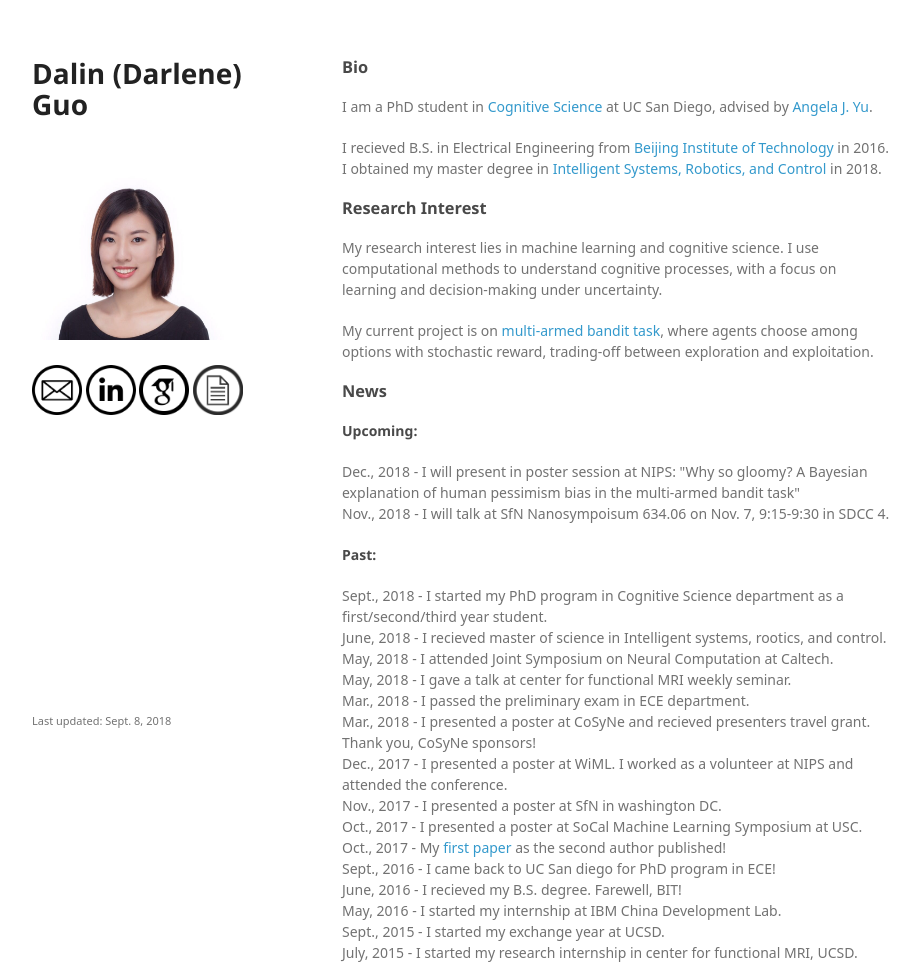
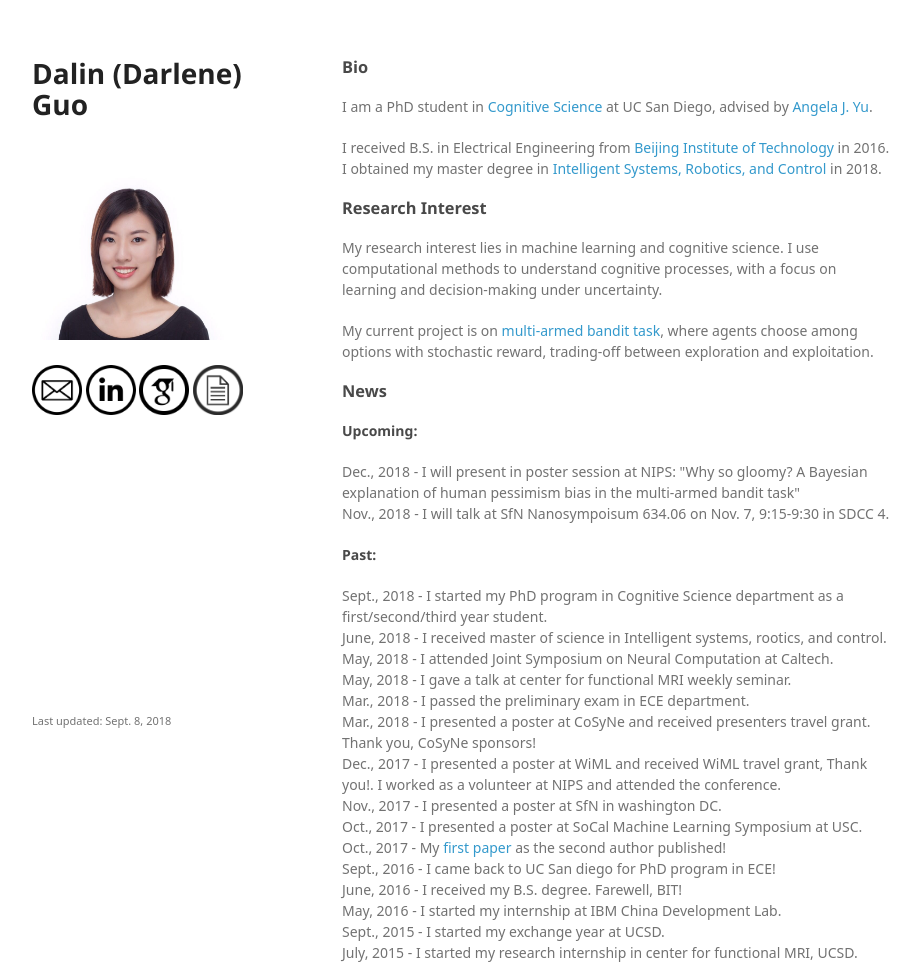
Before and after one commit to dalinguo/dalinguo.github.io, a plain HTML site: page index.html in a window 1280 px wide. Shown: the top 966 px of the page, without its empty margins (178-1095 px from the left). Drawn offline with Linux system fonts and the light colour scheme; a web font is replaced by a local one.

Commit message:
fix typo

```diff
--- a/index.html
+++ b/index.html
@@ -42,7 +42,7 @@
 
 <p>I am a PhD student in <a href = "http://www.cogsci.ucsd.edu/">Cognitive Science</a> at UC San Diego, advised by <a href="http://www.cogsci.ucsd.edu/~ajyu/">Angela J. Yu</a>. </p>
 
-<p>I recieved B.S. in Electrical Engineering from <a href="http://english.bit.edu.cn/ensite/sie/index.htm">
+<p>I received B.S. in Electrical Engineering from <a href="http://english.bit.edu.cn/ensite/sie/index.htm">
           Beijing Institute of Technology </a> in 2016. I obtained my master degree in <a href="http://ece.ucsd.edu/faculty-research/ece-research-areas/intelligent-systems-robotics-control"> Intelligent Systems, Robotics, and Control</a> in 2018.</p>
 
 <h3>
@@ -58,17 +58,17 @@
 <br>Nov., 2018 - I will talk at SfN Nanosympoisum 634.06 on Nov. 7, 9:15-9:30 in SDCC 4.</p>
 <h4> Past: </h4>
 <p>Sept., 2018 - I started my PhD program in Cognitive Science department as a first/second/third year student.
-<br> June, 2018 - I recieved master of science in Intelligent systems, rootics, and control.
+<br> June, 2018 - I received master of science in Intelligent systems, rootics, and control.
 <br>May, 2018 - I attended Joint Symposium on Neural Computation at Caltech.
 <br> May, 2018 - I gave a talk at center for functional MRI weekly seminar.
 <br> Mar., 2018 - I passed the preliminary exam in ECE department.
-<br> Mar., 2018 - I presented a poster at CoSyNe and recieved presenters travel grant. Thank you, CoSyNe sponsors!
-<br> Dec., 2017 - I presented a poster at WiML. I worked as a volunteer at NIPS and attended the conference.
+<br> Mar., 2018 - I presented a poster at CoSyNe and received presenters travel grant. Thank you, CoSyNe sponsors!
+<br> Dec., 2017 - I presented a poster at WiML and received WiML travel grant, Thank you!. I worked as a volunteer at NIPS and attended the conference.
 <br> Nov., 2017 - I presented a poster at SfN in washington DC.
 <br> Oct., 2017 - I presented a poster at SoCal Machine Learning Symposium at USC.
 <br> Oct., 2017 - My <a href="http://www.cogsci.ucsd.edu/~ajyu/Papers/harle_mab17.pdf">first paper</a> as the second author published!
 <br>Sept., 2016 - I came back to UC San diego for PhD program in ECE!
-<br>June, 2016 - I recieved my B.S. degree. Farewell, BIT!
+<br>June, 2016 - I received my B.S. degree. Farewell, BIT!
 <br>May, 2016 - I started my internship at IBM China Development Lab.
 <br>Sept., 2015 - I started my exchange year at UCSD.
 <br>July, 2015 - I started my research internship in center for functional MRI, UCSD.
```
